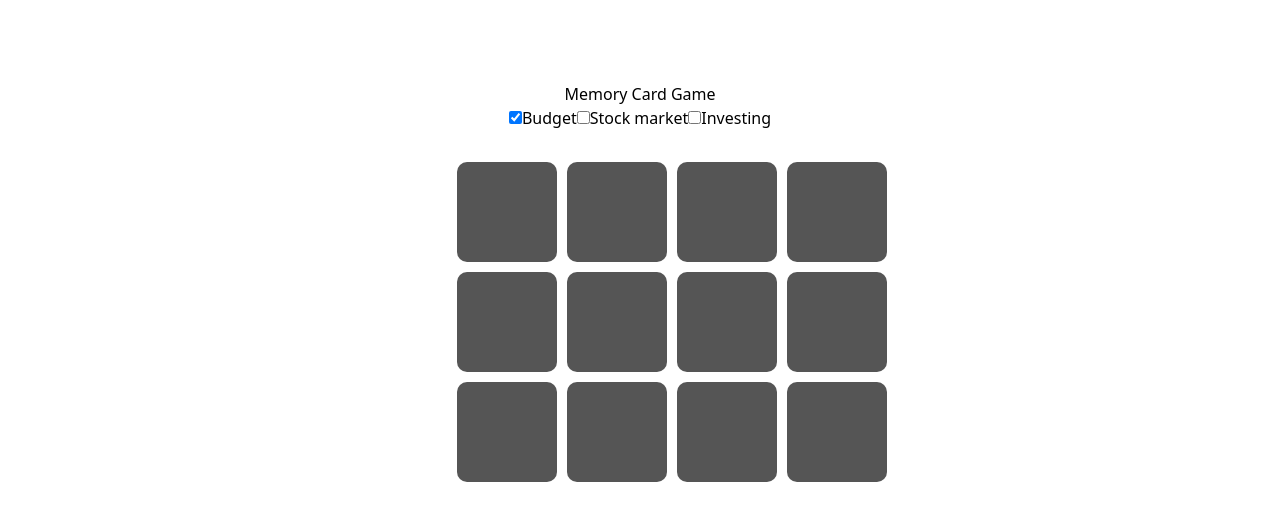
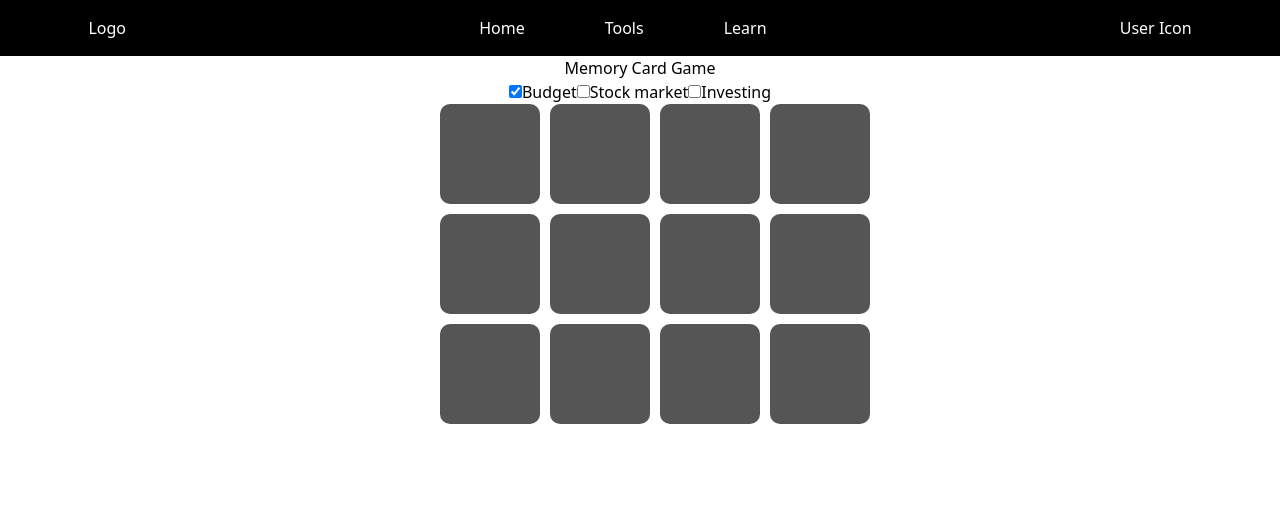
Before and after one commit to s-amin-05/MoneyMatrix, a React (Vite) app: page /Learn in a window 1280 px wide. Shown: the top 520 px of the page. Built offline with nearby package versions, Linux system fonts and the light colour scheme.

Commit message:
Add Navbar using react-router

```diff
--- a/package.json
+++ b/package.json
@@ -11,7 +11,8 @@
   },
   "dependencies": {
     "react": "^18.3.1",
-    "react-dom": "^18.3.1"
+    "react-dom": "^18.3.1",
+    "react-router-dom": "^6.26.2"
   },
   "devDependencies": {
     "@eslint/js": "^9.9.0",
--- a/src/App.jsx
+++ b/src/App.jsx
@@ -1,15 +1,15 @@
-import { useState } from 'react'
-import reactLogo from './assets/react.svg'
-import viteLogo from '/vite.svg'
+
 import './App.css'
-import MemoryGame from './Pages/Learn/MemoryGame'
+import Navbar from './Components/Navbar'
+import { Outlet } from 'react-router-dom'
 
 function App() {
-  const [count, setCount] = useState(0)
+
 
   return (
     <>
-      <MemoryGame />
+        <Navbar />
+        <Outlet />
     </>
   )
 }
--- a/src/Components/Navbar.jsx
+++ b/src/Components/Navbar.jsx
@@ -0,0 +1,62 @@
+import React from 'react'
+import { Link, NavLink } from 'react-router-dom'
+
+
+function Navbar() {
+
+  return (
+      <div className={`mt-0 bg-black flex items-center justify-around text-white h-14 overflow-hidden w-screen`}
+      >
+        <div className='flex'>
+            Logo
+        </div>
+
+
+        <ul className='flex w-2/4 justify-center gap-20 flex-wrap'>
+
+          <li>
+            <NavLink to={'/'}
+              className={({isActive})=>(
+              `${isActive? `text-contrastColor`: `text-white`}`
+              )}>
+              Home
+            </NavLink>
+          </li>
+
+          <li>
+          <NavLink to={'/Tools'}
+          className={({isActive})=>(
+            `${isActive? `text-contrastColor`: `text-white`}`
+            )}>
+              Tools
+          </NavLink>
+          </li>
+
+          <li>
+          <NavLink to={'/Learn'}
+          className={({isActive})=>(
+            `${isActive? `text-contrastColor`: `text-white`}`
+            )}>
+              Learn
+          </NavLink>
+          </li>
+
+        </ul>
+
+        <Link className='text-white'>
+            User Icon
+        </Link>
+      </div>
+
+  )
+}
+
+function CTA({content}) {
+    return (
+        <button className='rounded-2xl bg-red-600 px-4 font-light h-[60%] duration-100 hover:scale-105'>
+            {content}
+        </button>
+    )
+}
+
+export default Navbar
--- a/src/Pages/Home.jsx
+++ b/src/Pages/Home.jsx
@@ -0,0 +1,12 @@
+import React from 'react'
+
+function Home() {
+    return (
+        <>
+            Home
+        </>
+
+    )
+}
+
+export default Home
--- a/src/Pages/Learn/Learn.jsx
+++ b/src/Pages/Learn/Learn.jsx
@@ -0,0 +1,12 @@
+import React from 'react'
+import MemoryGame from './MemoryGame'
+
+function Learn() {
+    return (
+        <>
+            <MemoryGame />
+        </>
+    )
+}
+
+export default Learn
--- a/src/Pages/Learn/MemoryGame.css
+++ b/src/Pages/Learn/MemoryGame.css
@@ -1,23 +1,45 @@
+#root{
+    margin: 0;
+    padding: 0;
+
+}
+
 .memory-game {
     display: flex;
     flex-direction: column;
     align-items: center;
-    margin-top: 50px;
+
+    width: 100%;
+    padding: 0;
+    box-sizing: border-box;
+
 }
 
 .card-grid {
+
     display: grid;
     grid-template-columns: repeat(4, 1fr);
     gap: 10px;
+    width: 100%; /* Ensure grid takes full width */
+    max-width: 400px;
+    margin: 0 auto;
+    place-items: center;
 }
 
 .card {
     position: relative;
+    right: 50%;
+    bottom: 50%;
     width: 100px;
     height: 100px;
-    perspective: 1000px;
+    /* perspective: 1000px; */
     cursor: pointer;
+    display: flex;
+    align-items: center;
+    justify-content: center;
 }
+
+
 
 .card .flipped .front {
     transform: rotateY(0deg);
--- a/src/Pages/Learn/MemoryGame.jsx
+++ b/src/Pages/Learn/MemoryGame.jsx
@@ -78,7 +78,8 @@ function MemoryGame() {
     };
 
     return (
-        <div className="memory-game">
+        <div className="memory-game ">
+
             <h1>Memory Card Game</h1>
             <form >
                 <input type="checkbox" id='budget' name='budget' checked={budgetStatus} onChange={()=> {
--- a/src/Pages/Tools/Tools.jsx
+++ b/src/Pages/Tools/Tools.jsx
@@ -0,0 +1,11 @@
+import React from 'react'
+
+function Tools() {
+    return (
+        <>
+            Tools
+        </>
+    )
+}
+
+export default Tools
--- a/src/main.jsx
+++ b/src/main.jsx
@@ -1,10 +1,27 @@
 import { StrictMode } from 'react'
 import { createRoot } from 'react-dom/client'
+import { createBrowserRouter, createRoutesFromElements, Route, RouterProvider } from 'react-router-dom'
 import App from './App.jsx'
 import './index.css'
+import Home from './Pages/Home'
+import Learn from './Pages/Learn/Learn'
+import Tools from './Pages/Tools/Tools'
+
+const router = createBrowserRouter(
+    createRoutesFromElements(
+        <Route path='/' element={<App />}>
+            <Route path='' element={<Home />}/>
+            <Route path='/Learn' element={<Learn />}/>
+            <Route path='/Tools' element={<Tools />}/>
+            <Route path='' element={<Home />}/>
+        </Route>
+    )
+)
 
 createRoot(document.getElementById('root')).render(
   <StrictMode>
-    <App />
+    <RouterProvider router={router}>
+        <App />
+    </RouterProvider>
   </StrictMode>,
 )
```
Also changed, not shown: 1 other file (tests, documents, lock files or other folders).
